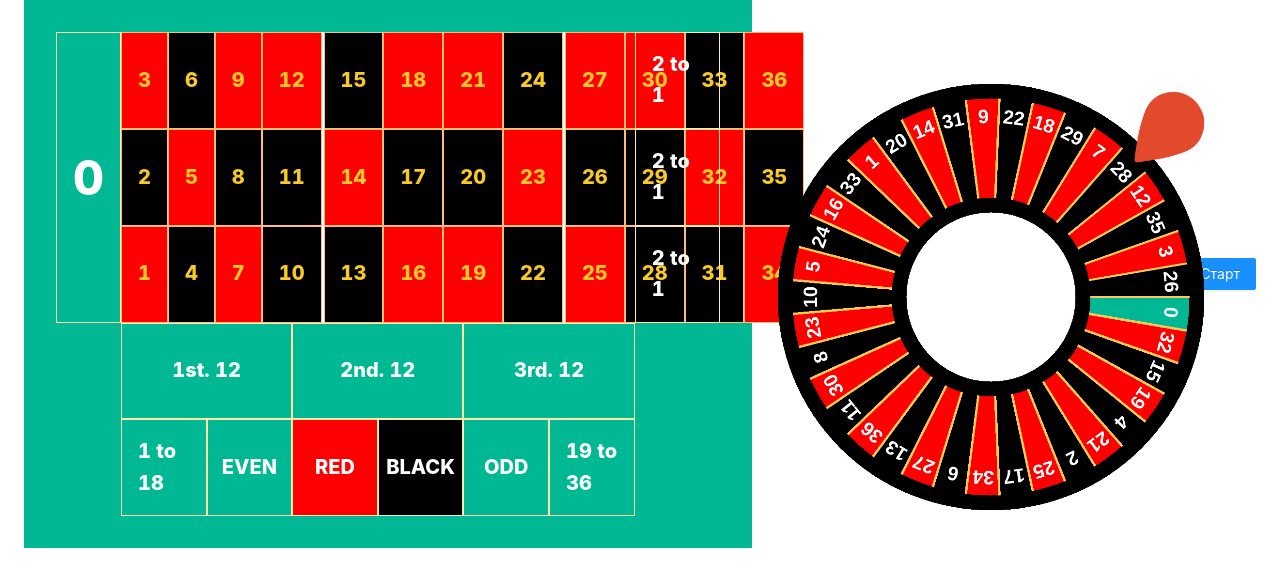
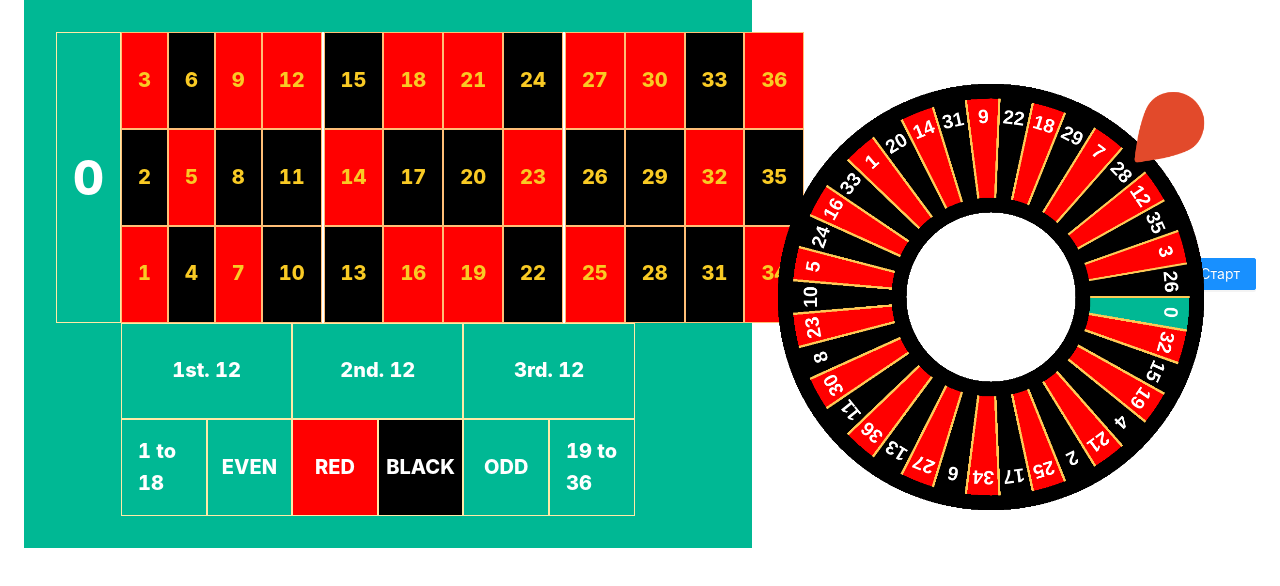
Before and after one commit to EGOISTIxx/Casino, a React (Vite) app: page / in a window 1280 px wide. Shown: the top 586 px of the page. Built offline with nearby package versions, Linux system fonts and the light colour scheme.

Commit message:
feat: added hidden bet fields

```diff
--- a/src/pages/Roulette/RouletteTable/RouletteTable.tsx
+++ b/src/pages/Roulette/RouletteTable/RouletteTable.tsx
@@ -15,6 +15,8 @@ import { getIncludedNumbers } from '../../../helpers/Roulette/getIncludedNumber'
 import { getNumbersByColor } from '../../../helpers/Roulette/getNumbersByColor'
 import { useOrderRoulette } from '../../../hooks/useOrderRoulette'
 import { TRouletteNumbers } from '../../../types/Roulette'
+import { BetGrid } from './components'
+import { debounce } from 'lodash'
 
 export type TTableItems = {
   title: string
@@ -146,22 +148,26 @@ const RouletteTable = () => {
     []
   )
 
-  const handleAddActiveBetNumbers = useCallback(
-    (tableItem: TTableItems) => {
-      setActiveBetNumbers(tableItem.includedNumber)
-    },
-    [activeBetNumbers]
-  )
+  const handleAddActiveBetNumbers =
+    (includedNumbers: number[]) => {
+      setActiveBetNumbers(includedNumbers)
+    }
+
+  const throttledHandleAddActiveBetNumbers = useMemo(() => debounce(
+    handleAddActiveBetNumbers,
+    1500
+  ), [])
 
   const handleRemoveActiveBetNumbers = useCallback(() => {
+    throttledHandleAddActiveBetNumbers.cancel()
     if (!activeBetNumbers?.length) return
     setActiveBetNumbers([])
-  }, [activeBetNumbers])
+  }, [activeBetNumbers, throttledHandleAddActiveBetNumbers])
 
   return (
     <RouletteTableWrapper>
       <OuterBlock
-        onClick={() => handleClickBet(0, userBet)}>
+        onClick={() => handleClickBet(0, userBet)} number={0} activeBetNumbers={activeBetNumbers}>
         0
       </OuterBlock>
       <InnerNumbersWrapper>
@@ -188,6 +194,12 @@ const RouletteTable = () => {
             )}
           </NumbersBetPart>
         ))}
+        <BetGrid
+          onMouseEnter={throttledHandleAddActiveBetNumbers}
+          onMouseLeave={handleRemoveActiveBetNumbers}
+          onClick={handleClickBet}
+          bet={userBet}
+        />
       </InnerNumbersWrapper>
       {betTableItems.map((tableItem) => (
         <OuterBlock
@@ -199,7 +211,9 @@ const RouletteTable = () => {
             )
           }
           onMouseEnter={() =>
-            handleAddActiveBetNumbers(tableItem)
+            throttledHandleAddActiveBetNumbers(
+              tableItem.includedNumber || []
+            )
           }
           onMouseLeave={handleRemoveActiveBetNumbers}>
           {tableItem.title}
--- a/src/pages/Roulette/RouletteTable/SRouletteTable.ts
+++ b/src/pages/Roulette/RouletteTable/SRouletteTable.ts
@@ -1,4 +1,4 @@
-import styled, { StyledComponent } from 'styled-components'
+import styled from 'styled-components'
 
 export const RouletteTableWrapper = styled.div`
   background: #00b894;
@@ -13,9 +13,13 @@ export const RouletteTableWrapper = styled.div`
     '. . . . . . . . . . . . . .'
     '. . . . . . . . . . . . . .'
     '. . . . . . . . . . . . . .';
+  position: relative;
 `
 
-export const OuterBlock = styled.div`
+export const OuterBlock = styled.div<{
+  number?: number
+  activeBetNumbers?: number[]
+}>`
   color: #ffffff;
   padding: 1rem;
   border: 1px solid #ffeaa7;
@@ -27,6 +31,19 @@ export const OuterBlock = styled.div`
   user-select: none;
   cursor: pointer;
   transition: all 0.3s ease-in-out;
+
+  ${(props) => {
+    if (props.activeBetNumbers === undefined) return
+
+    if (props.number === undefined) return
+
+    if (props.activeBetNumbers.includes(props.number)) {
+      return `
+        transition: all 0.3s ease-in-out;
+        box-shadow: 0px 0px 10px 2px #ffeaa7 inset;
+      `
+    }
+  }}
 
   &:hover {
     box-shadow: 0px 0px 10px 2px #ffeaa7 inset;
@@ -89,6 +106,7 @@ export const InnerNumbersWrapper = styled.div`
   grid-row: 1 / 4;
   grid-column: 2 / 14;
   grid-auto-flow: column;
+  position: relative;
 `
 
 export const InnerBetNumber = styled.div<{
@@ -136,3 +154,13 @@ export const NumbersBetPart = styled.div`
     border: none;
   }
 `
+
+export const SHiddenBetBlock = styled.div<{
+  leftPosition: number
+  topPosition: number
+}>`
+  position: absolute;
+  left: calc(${(props) => props.leftPosition}px - 10px);
+  top: calc(${(props) => props.topPosition}px - 10px);
+  padding: 10px;
+`
--- /dev/null
+++ b/src/pages/Roulette/RouletteTable/components/MultipleFieldBetGrid.tsx
@@ -0,0 +1,179 @@
+/* eslint-disable prefer-const */
+import React, { memo, useMemo } from 'react'
+import { nanoid } from 'nanoid'
+import { SHiddenBetBlock } from '../SRouletteTable'
+
+const MultipleFieldBetGrid = (props: {
+  onMouseEnter: (includedNumbers: number[]) => void
+  onMouseLeave: () => void
+  onClick: (
+    number: number | number[] | undefined,
+    bet: number
+  ) => void
+  bet: number
+}) => {
+  const { bet, onClick, onMouseEnter, onMouseLeave } = props
+
+  const multipleBetField = useMemo(
+    () => [
+      [
+        { includedNumbers: [0, 1, 2, 3] },
+        { includedNumbers: [1, 2, 3] },
+        { includedNumbers: [1, 2, 3, 4, 5, 6] },
+        { includedNumbers: [4, 5, 6] },
+        { includedNumbers: [4, 5, 6, 7, 8, 9] },
+        { includedNumbers: [7, 8, 9] },
+        { includedNumbers: [7, 8, 9, 10, 11, 12] },
+        { includedNumbers: [10, 11, 12] },
+        { includedNumbers: [10, 11, 12, 13, 14, 15] },
+        { includedNumbers: [13, 14, 15] },
+        { includedNumbers: [13, 14, 15, 16, 17, 18] },
+        { includedNumbers: [16, 17, 18] },
+        { includedNumbers: [16, 17, 18, 19, 20, 21] },
+        { includedNumbers: [19, 20, 21] },
+        { includedNumbers: [19, 20, 21, 22, 23, 24] },
+        { includedNumbers: [22, 23, 24] },
+        { includedNumbers: [22, 23, 24, 25, 26, 27] },
+        { includedNumbers: [25, 26, 27] },
+        { includedNumbers: [25, 26, 27, 28, 29, 30] },
+        { includedNumbers: [28, 29, 30] },
+        { includedNumbers: [28, 29, 30, 31, 32, 33] },
+        { includedNumbers: [31, 32, 33] },
+        { includedNumbers: [31, 32, 33, 34, 35, 36] },
+        { includedNumbers: [34, 35, 36] },
+      ],
+      [
+        { includedNumbers: [0, 3] },
+        { includedNumbers: [3, 6] },
+        { includedNumbers: [6, 9] },
+        { includedNumbers: [9, 12] },
+        { includedNumbers: [12, 15] },
+        { includedNumbers: [15, 18] },
+        { includedNumbers: [18, 21] },
+        { includedNumbers: [21, 24] },
+        { includedNumbers: [24, 27] },
+        { includedNumbers: [27, 30] },
+        { includedNumbers: [30, 33] },
+        { includedNumbers: [33, 36] },
+      ],
+      [
+        { includedNumbers: [0, 2, 3] },
+        { includedNumbers: [2, 3] },
+        { includedNumbers: [2, 3, 5, 6] },
+        { includedNumbers: [5, 6] },
+        { includedNumbers: [5, 6, 8, 9] },
+        { includedNumbers: [8, 9] },
+        { includedNumbers: [8, 9, 11, 12] },
+        { includedNumbers: [11, 12] },
+        { includedNumbers: [11, 12, 14, 15] },
+        { includedNumbers: [14, 15] },
+        { includedNumbers: [14, 15, 17, 18] },
+        { includedNumbers: [17, 18] },
+        { includedNumbers: [17, 18, 20, 21] },
+        { includedNumbers: [20, 21] },
+        { includedNumbers: [20, 21, 23, 24] },
+        { includedNumbers: [23, 24] },
+        { includedNumbers: [23, 24, 26, 27] },
+        { includedNumbers: [26, 27] },
+        { includedNumbers: [26, 27, 29, 30] },
+        { includedNumbers: [29, 30] },
+        { includedNumbers: [29, 30, 32, 33] },
+        { includedNumbers: [32, 33] },
+        { includedNumbers: [32, 33, 35, 36] },
+        { includedNumbers: [32, 36] },
+      ],
+      [
+        { includedNumbers: [0, 2] },
+        { includedNumbers: [2, 5] },
+        { includedNumbers: [5, 8] },
+        { includedNumbers: [8, 11] },
+        { includedNumbers: [11, 14] },
+        { includedNumbers: [14, 17] },
+        { includedNumbers: [17, 20] },
+        { includedNumbers: [20, 23] },
+        { includedNumbers: [23, 26] },
+        { includedNumbers: [26, 29] },
+        { includedNumbers: [29, 32] },
+        { includedNumbers: [32, 35] },
+      ],
+      [
+        { includedNumbers: [0, 1, 2] },
+        { includedNumbers: [1, 2] },
+        { includedNumbers: [1, 2, 4, 5] },
+        { includedNumbers: [4, 5] },
+        { includedNumbers: [4, 5, 7, 8] },
+        { includedNumbers: [7, 8] },
+        { includedNumbers: [7, 8, 10, 11] },
+        { includedNumbers: [10, 11] },
+        { includedNumbers: [10, 11, 13, 14] },
+        { includedNumbers: [13, 14] },
+        { includedNumbers: [13, 14, 16, 17] },
+        { includedNumbers: [16, 17] },
+        { includedNumbers: [16, 17, 19, 20] },
+        { includedNumbers: [19, 20] },
+        { includedNumbers: [19, 20, 22, 23] },
+        { includedNumbers: [22, 23] },
+        { includedNumbers: [22, 23, 25, 26] },
+        { includedNumbers: [25, 26] },
+        { includedNumbers: [25, 26, 28, 29] },
+        { includedNumbers: [28, 29] },
+        { includedNumbers: [28, 29, 31, 32] },
+        { includedNumbers: [31, 32] },
+        { includedNumbers: [31, 32, 34, 35] },
+        { includedNumbers: [34, 35] },
+      ],
+      [
+        { includedNumbers: [0, 1] },
+        { includedNumbers: [1, 4] },
+        { includedNumbers: [4, 7] },
+        { includedNumbers: [7, 10] },
+        { includedNumbers: [10, 13] },
+        { includedNumbers: [13, 16] },
+        { includedNumbers: [16, 19] },
+        { includedNumbers: [19, 22] },
+        { includedNumbers: [22, 25] },
+        { includedNumbers: [25, 28] },
+        { includedNumbers: [28, 31] },
+        { includedNumbers: [31, 34] },
+      ],
+    ],
+    []
+  )
+
+  return (
+    <>
+      {multipleBetField.map(
+        (numbers, multipleBetFieldIndex) => (
+          <React.Fragment key={nanoid()}>
+            {numbers.map(({ includedNumbers }, index) => {
+              const rowWidth = 733 / numbers.length
+              const colHeight =
+                193.5 / multipleBetField.length
+
+              const leftPosition = index * rowWidth
+              const topPosition =
+                multipleBetFieldIndex * colHeight
+
+              return (
+                <SHiddenBetBlock
+                  key={nanoid()}
+                  topPosition={topPosition}
+                  leftPosition={leftPosition}
+                  onClick={() =>
+                    onClick(includedNumbers, bet)
+                  }
+                  onMouseEnter={() =>
+                    onMouseEnter(includedNumbers)
+                  }
+                  onMouseLeave={onMouseLeave}
+                />
+              )
+            })}
+          </React.Fragment>
+        )
+      )}
+    </>
+  )
+}
+
+export default memo(MultipleFieldBetGrid)
--- /dev/null
+++ b/src/pages/Roulette/RouletteTable/components/index.ts
@@ -0,0 +1 @@
+export { default as BetGrid } from './MultipleFieldBetGrid'
```
